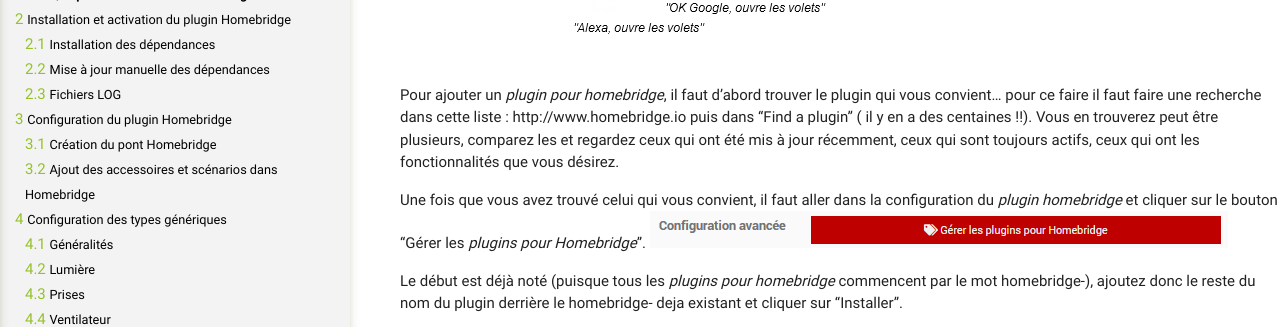
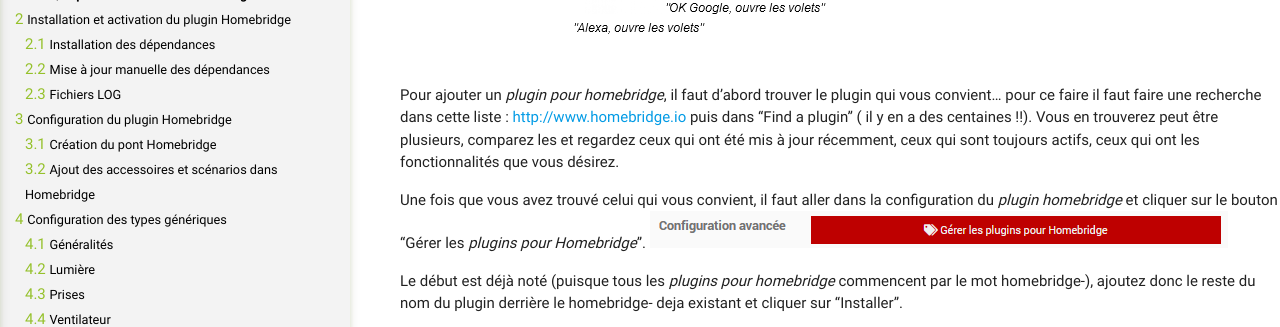
Before and after one commit to NebzHB/jeedom_docs, a Jekyll site: the page built from plugins/homebridge/fr_FR/index.md, in a window 1280 px wide and 900 px high, scrolled down 28444 px. Shown: the part 174-501 px from the top of the window. Built offline with Jekyll 4.4.1, drawn with Linux system fonts in a browser that asks for light colours; part of the change alters nothing that is shown.

```diff
--- a/plugins/homebridge/fr_FR/index.md
+++ b/plugins/homebridge/fr_FR/index.md
@@ -546,7 +546,7 @@ En effet, le logiciel homebridge a été conçu de manière modulaire et vous po
 
 ![schema partiel](../images/partialSchema.png)
 
-Pour ajouter un *plugin pour homebridge*, il faut d'abord trouver le plugin qui vous convient... pour ce faire il faut faire une recherche dans cette liste : http://www.homebridge.io puis dans "Find a plugin" ( il y en a des centaines !!). Vous en trouverez peut être plusieurs, comparez les et regardez ceux qui ont été mis à jour récemment, ceux qui sont toujours actifs, ceux qui ont les fonctionnalités que vous désirez.
+Pour ajouter un *plugin pour homebridge*, il faut d'abord trouver le plugin qui vous convient... pour ce faire il faut faire une recherche dans cette liste : [http://www.homebridge.io](http://www.homebridge.io) puis dans "Find a plugin" ( il y en a des centaines !!). Vous en trouverez peut être plusieurs, comparez les et regardez ceux qui ont été mis à jour récemment, ceux qui sont toujours actifs, ceux qui ont les fonctionnalités que vous désirez.
 
 Une fois que vous avez trouvé celui qui vous convient, il faut aller dans la configuration du *plugin homebridge* et cliquer sur le bouton "Gérer les *plugins pour Homebridge*". ![manageHomebridgePlugins](../images/manageHomebridgePlugins.png)
 
```
